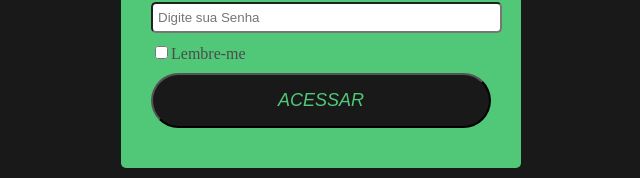
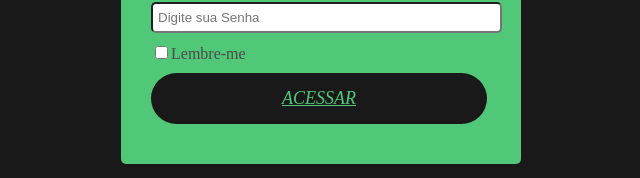
Before and after one commit to csgustavo1/ApplicationZG, an Angular app: page / in a window 1280 px wide. Shown: the part 206-384 px from the top of the page, without its empty margins (319-959 px from the left). Built offline with nearby package versions, Linux system fonts and the light colour scheme; what angular-imask would draw is missing.

Commit message:
Completo

```diff
--- a/src/app/components/usuarios/cadastro-usuario/cadastro-usuario.component.css
+++ b/src/app/components/usuarios/cadastro-usuario/cadastro-usuario.component.css
@@ -28,14 +28,21 @@
     margin-bottom: 10px;
 }
 
-.card-group > button{
+.card-group > a{
+
     background-color:#191919;
-    width: 100%;
+    width: 90%;
     border-radius: 30px;
+    justify-content: center;
     padding:15px;
     color:#50c878;
     font-style: italic;
     font-size: large;
+    display:flex;
+
+
+
+
 }
 
 .card-group > label{
@@ -45,15 +52,21 @@
 
 }
 
-button{
+.a{
     cursor:pointer;
 }
 
-button:hover{
+.a:hover{
     background-color:#50c878;
     box-shadow: 0 8px 16px 0 rgba(0,0,0,0.2), 0 6px 20px 0 rgba(0,0,0,0.19);
 
   }
+
+a:active{
+
+    box-shadow: 0 5px #666;
+    transform: translateY(5px);
+}
 
 .card-group > input{
   border-radius: 5px;
--- a/src/app/components/usuarios/cadastro-usuario/cadastro-usuario.component.html
+++ b/src/app/components/usuarios/cadastro-usuario/cadastro-usuario.component.html
@@ -18,7 +18,7 @@
           <label><input type="checkbox" />Lembre-me</label>
         </div>
         <div class="card-group">
-          <button type="submit">ACESSAR</button>
+          <a href="http://localhost:4200/users">ACESSAR</a>
         </div>
       </div>
     </form>
--- a/src/app/components/usuarios/cadastro-usuario/cadastro-usuario.component.ts
+++ b/src/app/components/usuarios/cadastro-usuario/cadastro-usuario.component.ts
@@ -1,4 +1,4 @@
-import { Component, OnInit } from '@angular/core';
+import { Component } from '@angular/core';
 
 
 
@@ -7,7 +7,7 @@ import { Component, OnInit } from '@angular/core';
   templateUrl: './cadastro-usuario.component.html',
   styleUrls: ['./cadastro-usuario.component.css']
 })
-export class CadastroUsuarioComponent implements OnInit {
+export class CadastroUsuarioComponent  {
 
 
   constructor() { }
```
